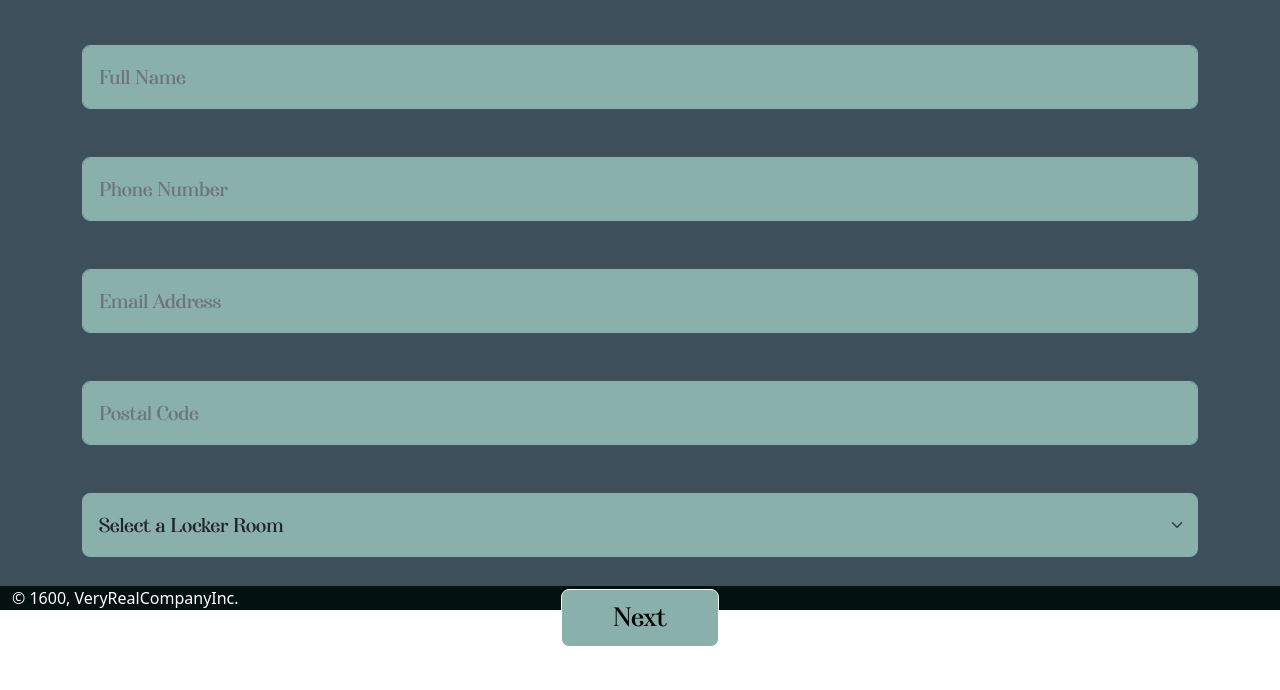
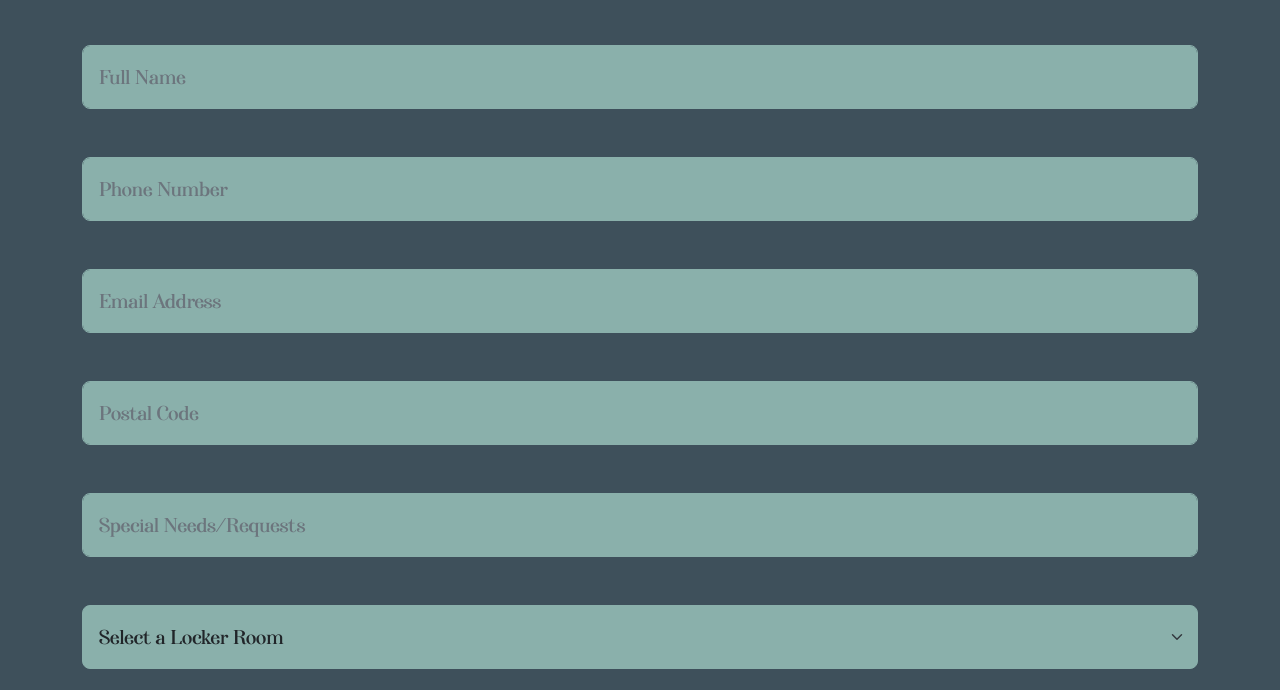
Before and after one commit to TonyTam613/SEG3125Project1Step3, a plain HTML site: page PersonalInfoForm.html in a window 1280 px wide. Shown: the part 262-952 px from the top of the page. Drawn offline with nearby package versions, Linux system fonts and the light colour scheme.

Commit message:
added a special request box in booking process

```diff
--- a/PersonalInfoForm.html
+++ b/PersonalInfoForm.html
@@ -49,7 +49,7 @@
                 </div>
             </nav>
         </div>
-        <div class="container-fluid mt-5 py-5 text-center" style="background-color: #3E505B; height: 100vh; color: white; font-family: Afterglow;">
+        <div class="container-fluid mt-5 py-5 text-center" style="background-color: #3E505B; height: 100%; color: white; font-family: Afterglow;">
             <h1 class="display-4 text-center mt-5 pt-4 pb-4">Enter your personal information</h1>
             <div class="container input-group input-group-lg my-5">
                 <input type="text" class="form-control py-3" style="background-color: #8AB0AB; border-color: #8AB0AB;" placeholder="Full Name" >
@@ -62,6 +62,9 @@
             </div>
             <div class="container input-group input-group-lg my-5">
                 <input type="text" class="form-control py-3" style="background-color: #8AB0AB; border-color: #8AB0AB;" placeholder="Postal Code"  >
+            </div>
+            <div class="container input-group input-group-lg my-5">
+                <input type="text" class="form-control py-3" style="background-color: #8AB0AB; border-color: #8AB0AB;" placeholder="Special Needs/Requests"  >
             </div>
             <div class="container mt-5 mb-2">
                 <select class="form-select form-select-lg py-3" style="background-color: #8AB0AB; border-color: #8AB0AB;" aria-label="Default select example">
```
